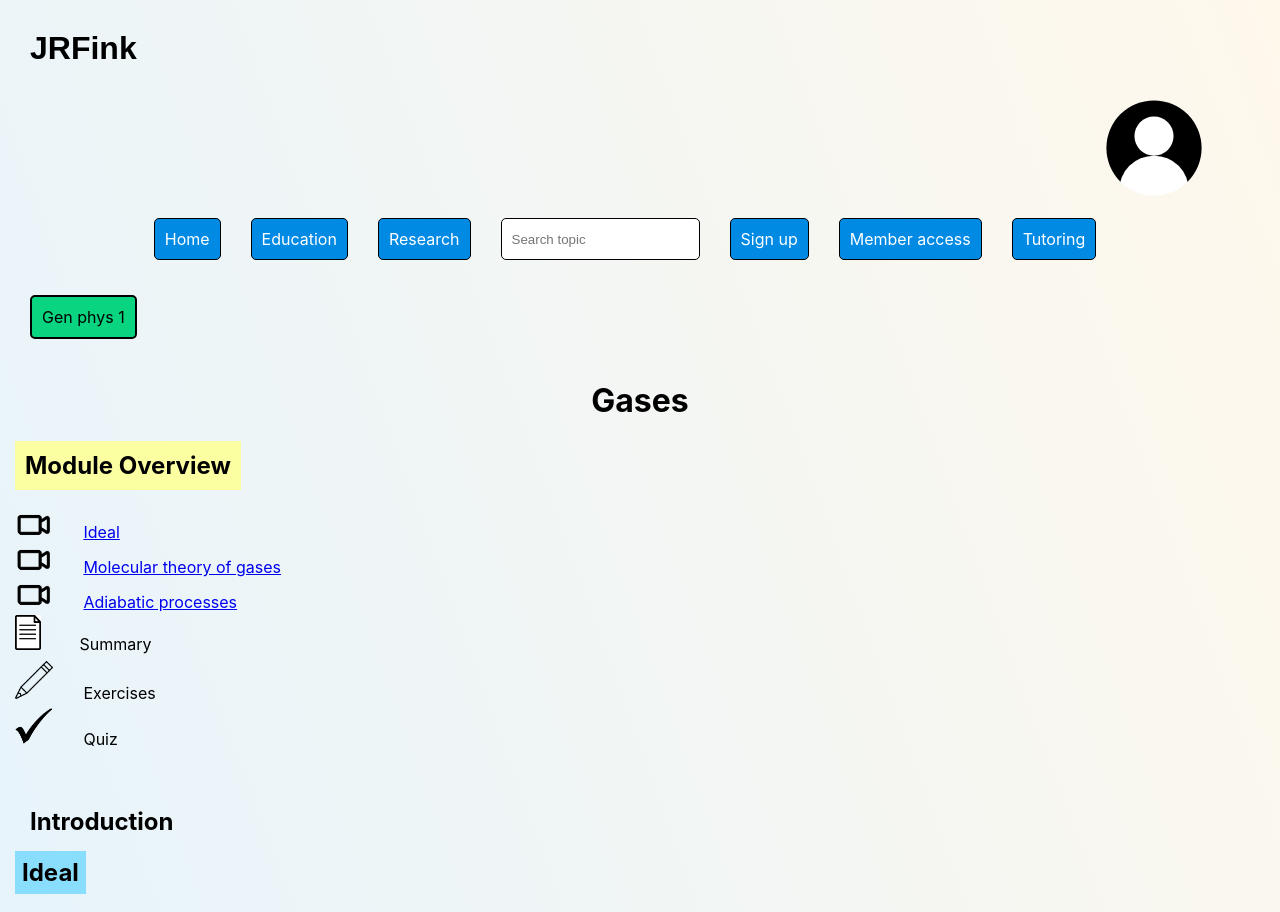
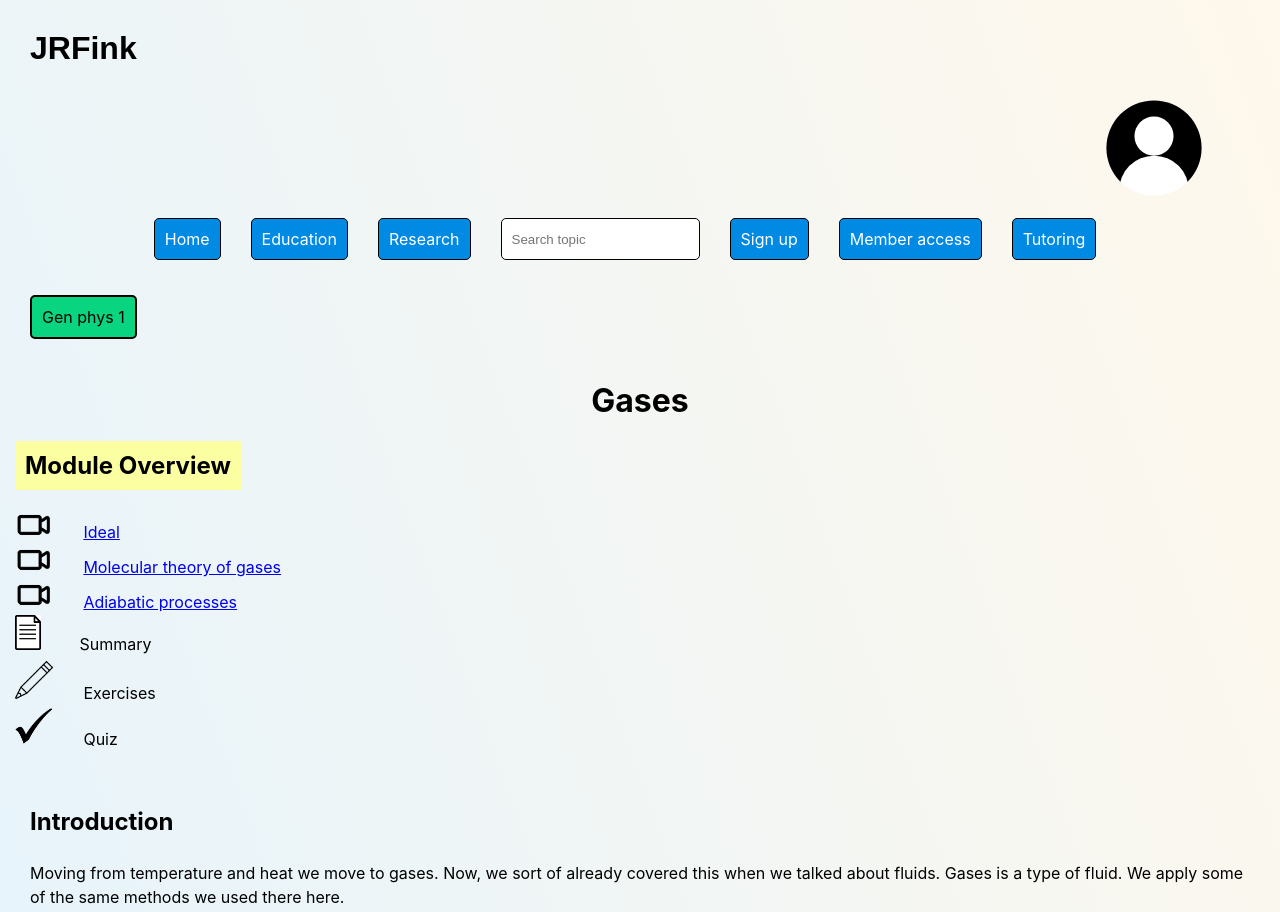
Before and after one commit to JRFink/jrfphyspagesnew, a Next.js app: page /education/gp1/kin in a window 1280 px wide. Shown: the top 912 px of the page. Built offline with nearby package versions, Linux system fonts and the light colour scheme.

Commit message:
Update index.tsx

```diff
--- a/pages/education/gp1/kin/index.tsx
+++ b/pages/education/gp1/kin/index.tsx
@@ -18,6 +18,9 @@ const Kin = () => {
 <h2>
 Introduction
 </h2>
+<p>
+Moving from temperature and heat we move to gases. Now, we sort of already covered this when we talked about fluids. Gases is a type of fluid. We apply some of the same methods we used there here.
+</p>
             <h2 className={style.h2SectionColor} id="ideal">
                 Ideal
             </h2>
```
